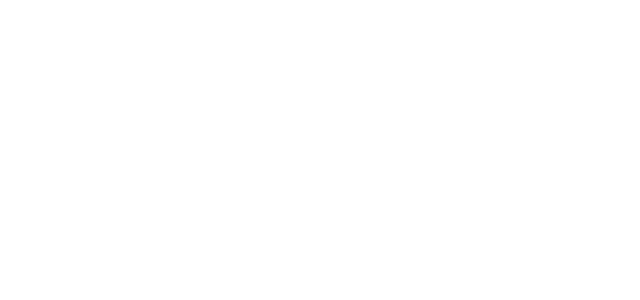
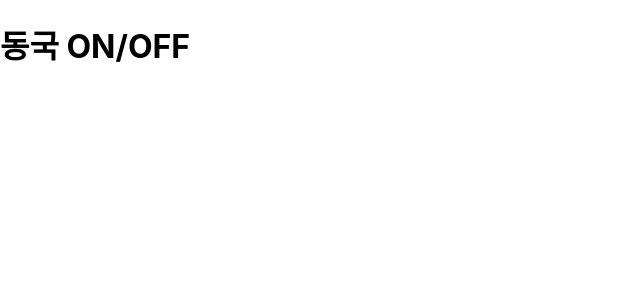
Before and after one commit to ji-woong-song/2023-2-SWE-DGU-ON-AND-OFF, a React (Create React App) app in the folder frontend/dguonoff/: page / in a window 1280 px wide. Before the commit this address had no page. Shown: the top 300 px of the page, without its empty margins (0-640 px from the left). Built offline with nearby package versions, Linux system fonts and the light colour scheme; the HTML template or start-up script is replaced by a standard one.

Commit message:
Feat : 메인페이지 추가

```diff
--- a/frontend/dguonoff/src/App.tsx
+++ b/frontend/dguonoff/src/App.tsx
@@ -3,6 +3,7 @@
 import AdminHome from './components/pages/admin/home/AdminHome';
 import AdminLogin from './components/pages/admin/login/AdminLogin';
 import AdminSignup from './components/pages/admin/signup/AdminSignup';
+import MainPage from './components/pages/service/home/MainPage';
 import useModalCreater from './modules/modal/Modal';
 
 
@@ -16,6 +17,7 @@
     <div className="App">
       <BrowserRouter>
         <Routes>
+          <Route path="/" element={<MainPage/>} />
           <Route path="/admin" element={<AdminHome />} />
           <Route path="/admin/login" element={<AdminLogin />} />
           <Route path="/admin/signup" element={<AdminSignup />} />
--- /dev/null
+++ b/frontend/dguonoff/src/components/pages/service/home/MainPage.tsx
@@ -0,0 +1,11 @@
+import { useEffect, useState } from "react";
+
+export default function MainPage() {
+    const appName : String = "동국 ON/OFF";
+
+    return (
+        <div>
+            <h1>{appName}</h1>
+        </div>
+    );
+}
```
